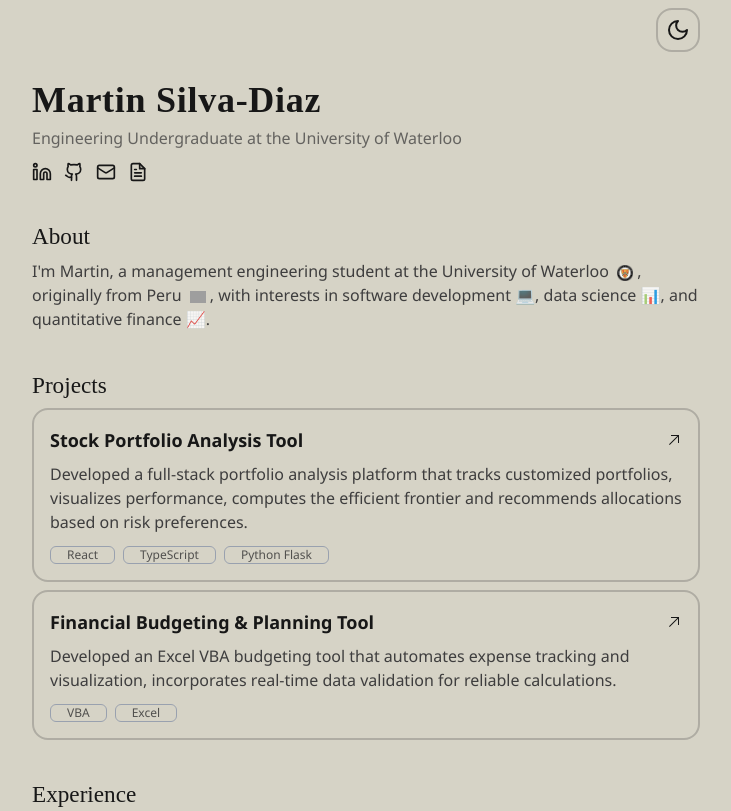
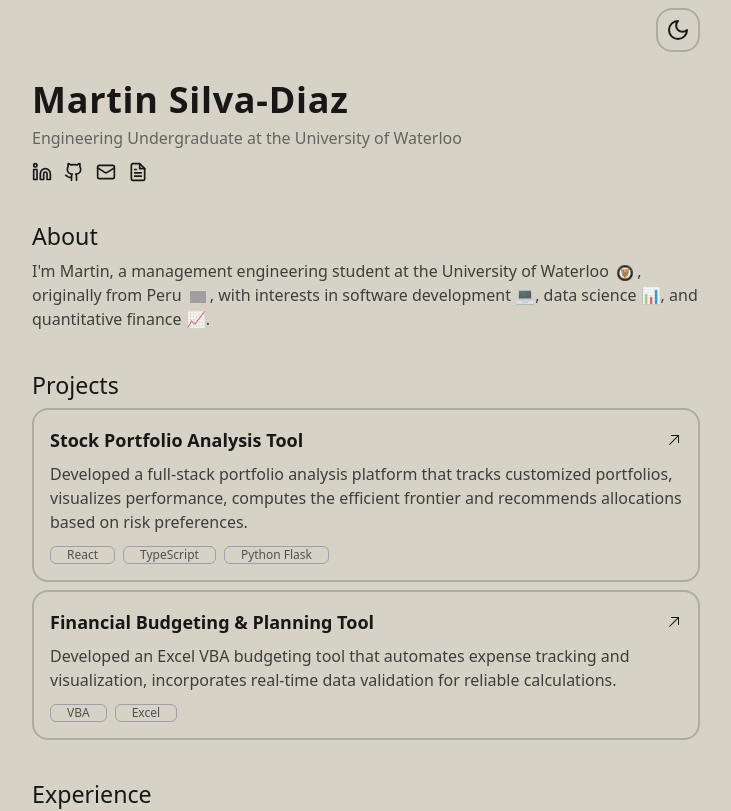
Before and after one commit to msilvadiaz/portfolio-website, a Next.js app: page / in a window 1280 px wide. Shown: the top 811 px of the page, without its empty margins (274-1005 px from the left). Built offline with nearby package versions, Linux system fonts and the light colour scheme; grey boxes are pictures that could not be loaded.

Commit message:
Standardize typography with explicit Google fonts

```diff
--- a/src/app/globals.css
+++ b/src/app/globals.css
@@ -7,26 +7,6 @@
 /*@custom-variant dark (@media (prefers-color-scheme: dark), :root:has(input.theme-controller[value=dark]:checked) &);*/
 @custom-variant dark (&:where([data-theme=dark], [data-theme=dark] *));
 
-
-/*:root {
-  --background: #ffffff;
-  --foreground: #171717;
-}
-
-@theme inline {
-  --color-background: var(--background);
-  --color-foreground: var(--foreground);
-  --font-sans: var(--font-geist-sans);
-  --font-mono: var(--font-geist-mono);
-}
-
-@media (prefers-color-scheme: dark) {
-  :root {
-    --background: #0a0a0a;
-    --foreground: #ededed;
-  }
-}
-*/
 
 @theme {
   --animate-marquee: marquee 10s linear infinite;
@@ -41,20 +21,16 @@ body::-webkit-scrollbar {
   display: none;
 }
 
-/*
-  Use a Segoe-first stack that normalizes naming differences across OS/browser engines.
-  This keeps typography as close as possible to Segoe on every device.
-*/
 :root {
-  --font-segoe-sans: "Segoe UI Variable Text", "Segoe UI Variable", "Segoe UI", "SegoeUI", "Selawik", "Noto Sans", "Helvetica Neue", Arial, sans-serif;
-  --font-segoe-script: "Segoe Script", "Segoe Print", "Snell Roundhand", "Lucida Handwriting", cursive;
+  --font-body: var(--font-sans);
+  --font-heading-script: var(--font-script);
 }
 
 html, body {
   scrollbar-width: none;
   -ms-overflow-style: none;
   scroll-behavior: smooth;
-  font-family: var(--font-segoe-sans);
+  font-family: var(--font-body), system-ui, -apple-system, "Segoe UI", sans-serif;
 }
 
 [data-theme="light"] {
@@ -85,13 +61,13 @@ html[data-theme="dark"] body {
 }
 
 .name-title {
-  font-family: var(--font-segoe-script);
+  font-family: var(--font-heading-script), "Segoe UI", sans-serif;
   letter-spacing: 0.02em;
 }
 
 
 .section-heading {
-  font-family: var(--font-segoe-script);
+  font-family: var(--font-heading-script), "Segoe UI", sans-serif;
   font-size: 1.45rem;
   line-height: 1.25;
 }
--- a/src/app/layout.js
+++ b/src/app/layout.js
@@ -3,6 +3,22 @@ import Navbar from "./components/Navbar";
 import { seo } from "@/data/data";
 import PageTransition from "./components/PageTransition";
 import Footer from "./components/Footer";
+import { Dancing_Script, Inter } from "next/font/google";
+
+const inter = Inter({
+    subsets: ["latin"],
+    variable: "--font-sans",
+    display: "swap",
+    preload: true,
+});
+
+const dancingScript = Dancing_Script({
+    subsets: ["latin"],
+    variable: "--font-script",
+    display: "swap",
+    preload: true,
+    weight: ["500", "600", "700"],
+});
 
 export const metadata = {
     title: `${seo.title}`,
@@ -19,7 +35,7 @@ export default function RootLayout({ children }) {
             <head>
                 <link rel="icon" href="/favicon.ico" />
             </head>
-            <body className={`antialiased overflow-auto`}>
+            <body className={`${inter.variable} ${dancingScript.variable} antialiased overflow-auto`}>
                 <PageTransition>
                     <div className="w-[100%] md:w-[700px] m-auto">
                         <Navbar />
```
